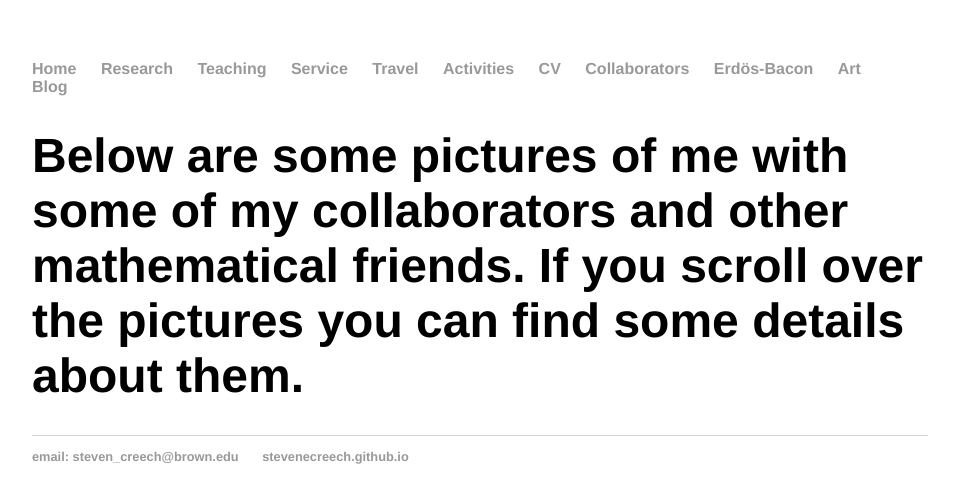
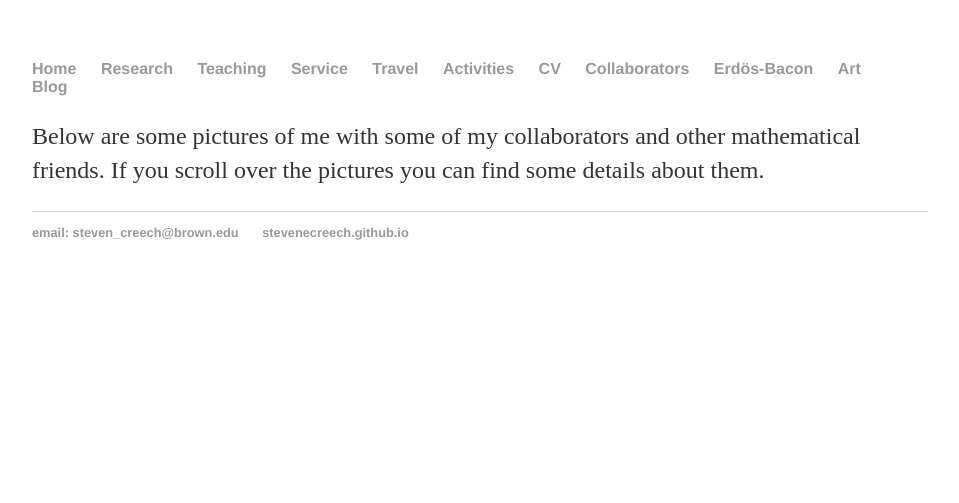
Before and after one commit to stevenecreech/stevenecreech.github.io, a Jekyll site: the page built from collaborators/index.html, in a window 1280 px wide. Shown: the top 503 px of the page, without its empty margins (160-1119 px from the left). Built offline with Jekyll 4.4.1, drawn with Linux system fonts in a browser that asks for light colours; Markdown is read by kramdown in place of the engine named in the settings.

```diff
--- a/collaborators/index.html
+++ b/collaborators/index.html
@@ -3,5 +3,5 @@ layout: default
 title: Steven Creech Activities
 ---
 <div class="blurb">
-	<h1>Below are some pictures of me with some of my collaborators and other mathematical friends. If you scroll over the pictures you can find some details about them. </h1>
+	<p>Below are some pictures of me with some of my collaborators and other mathematical friends. If you scroll over the pictures you can find some details about them. </p>
 </div><!-- /.blurb -->
```
